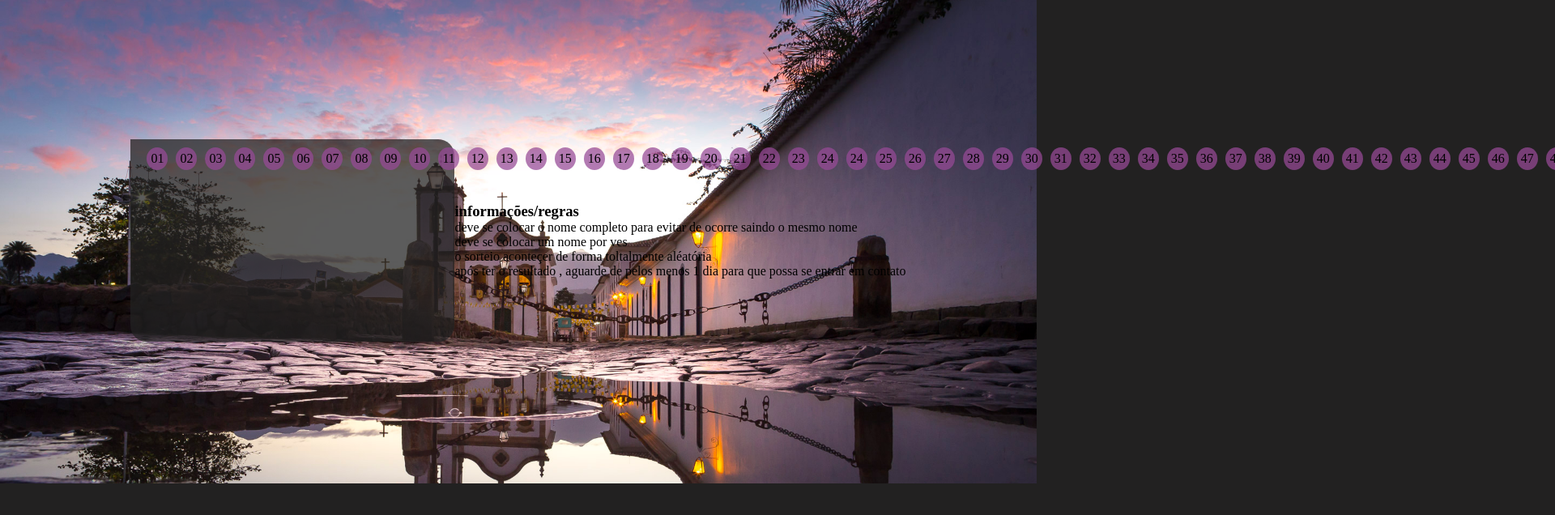
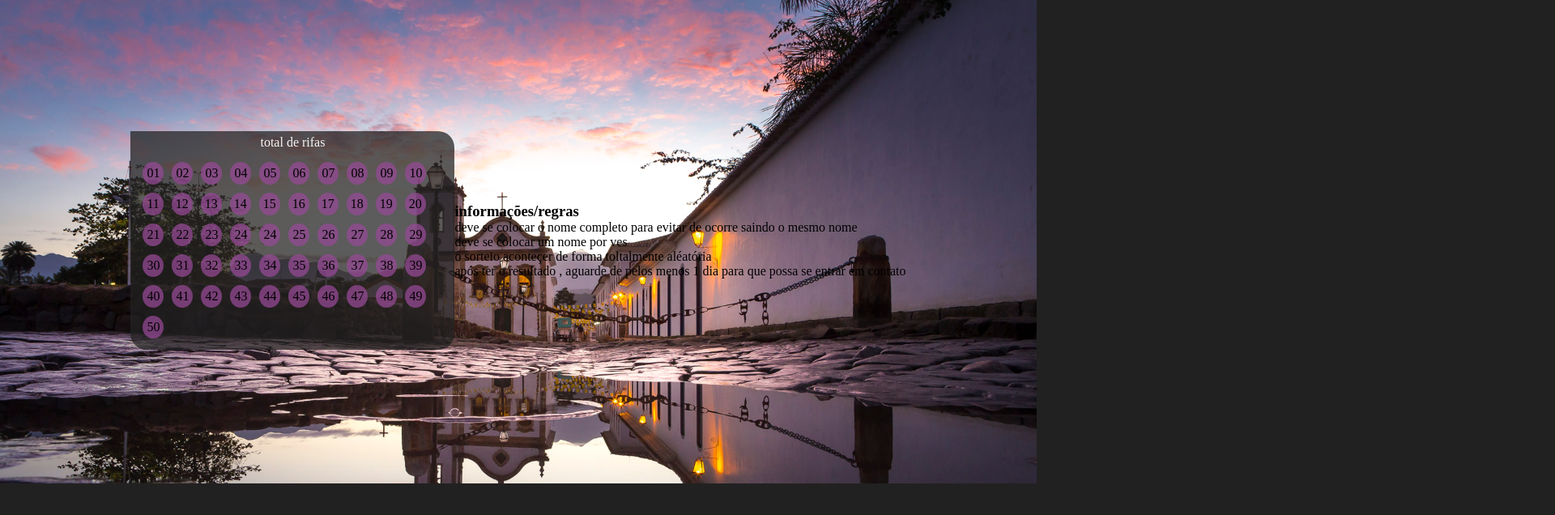
Before and after one commit to willianglitch/sorteadora, a plain HTML site: page index.html in a window 1280 px wide. Shown: the part 58-694 px from the top of the page at 81% size, 1920 px wide, since content can reach past the window. Drawn offline with Linux system fonts and the light colour scheme.

Commit message:
update 1.7
terminando a parte dos números

```diff
--- a/css/style.css
+++ b/css/style.css
@@ -34,23 +34,35 @@ body{
     align-items: center;
 }
 .numCard{
-    height: 250px;
+    height: 270px;
     width: 400px;
     background-color: #222121BB;
     border-radius: 0px 20px 20px 20px ;
     box-sizing: border-box;
 }
+.titulo{
+    display: flex;
+    justify-content: center;
+    margin-top: 5px;
+    color: #f5f5f5;
+}
 .cardContainer ul{
     list-style: none;
     padding: 10px;
     display: flex;
+    flex-wrap: wrap;
+    box-sizing: border-box;
 }
 .cardContainer li{
-    margin-left: 10px;
-    display: flex;
+    margin: 5px;
+    /* display: flex;
     align-items: center;
-    justify-content: center;
+    justify-content: center; */
     border-radius: 50%;
     padding: 5px;
     background-color: #964A96BB;
+    cursor: pointer;
 }
+.cardContainer li:hover{
+        background-color: #f5f5f5;
+}
--- a/index.html
+++ b/index.html
@@ -16,6 +16,9 @@
     <section class="container">
 
         <div class="numCard">
+            <div class="titulo">
+                <p>total de rifas</p>
+            </div>
             <div class="cardContainer">
                 <ul>
                     <li>01</li>
@@ -27,7 +30,7 @@
                     <li>07</li>
                     <li>08</li>
                     <li>09</li>
-                    <li>10</li><br>
+                    <li>10</li>
                     <li>11</li>
                     <li>12</li>
                     <li>13</li>
```
